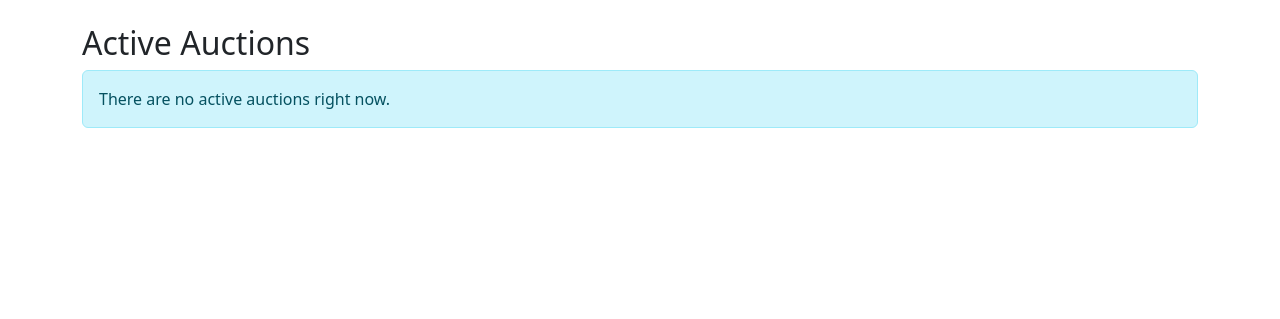
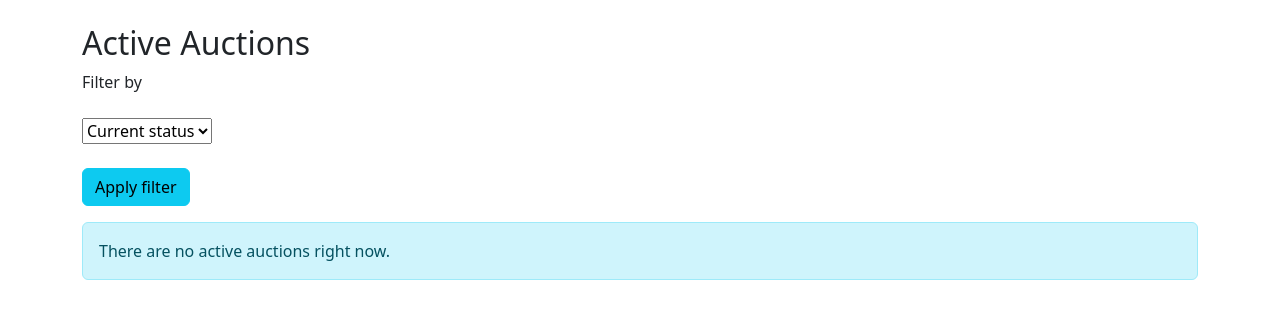
Before and after one commit to Sanjit-Jeevanand/auction-site, a PHP site: page /buyer_auctions.php in a window 1280 px wide. Shown: the part 56-375 px from the top of the page. Run offline with PHP 8.4, Linux system fonts and the light colour scheme; data that the repository does not hold is empty.

Commit message:
Edit display for users with both roles

```diff
--- a/Database/schema.sql
+++ b/Database/schema.sql
@@ -161,7 +161,7 @@ CREATE TABLE auctions (
     FOREIGN KEY (seller_id) REFERENCES users(user_id)
     ON DELETE RESTRICT ON UPDATE CASCADE,
 
-  CHECK (current_status IN ('scheduled','running','ended','cancelled')),
+  CHECK (current_status IN ('scheduled','running','ended')),
   CHECK (end_time > start_time),
   CHECK (reserve_price IS NULL OR reserve_price >= starting_price),
 
--- a/Includes/header.php
+++ b/Includes/header.php
@@ -34,12 +34,12 @@ $current_page = basename($_SERVER['PHP_SELF']);
         <li class="nav-item">
           <a class="nav-link <?= $current_page==='login.php' ? 'active' : '' ?>" href="/auction-site/Pages/login.php">Login</a>
         </li>
-        <?php if ($is_logged_in && ($current_role === 'seller' || $current_role === 'both')): ?>
+        <?php if ($is_logged_in && ($current_role === 'seller')): ?>
         <li class="nav-item">
           <a class="nav-link" href="/auction-site/Pages/seller_items.php">Your items</a>
         </li>
         <?php endif; ?>
-        <?php if ($is_logged_in && ($current_role === 'seller')): ?>
+        <?php if ($is_logged_in && ($current_role === 'seller' )): ?>
         <li class="nav-item">
           <a class="nav-link" href="/auction-site/Pages/seller_auctions.php">Seller auction</a>
         </li>
@@ -49,6 +49,17 @@ $current_page = basename($_SERVER['PHP_SELF']);
           <a class="nav-link" href="/auction-site/Pages/buyer_auctions.php">Buyer auction</a>
         </li>
         <?php endif; ?>
+        <?php if ($is_logged_in && ($current_role === 'both')): ?>
+          <li class="nav-item">
+            <a class="nav-link" href="/auction-site/Pages/seller_items.php">Your items</a>
+          </li>
+          <li class="nav-item">
+            <a class="nav-link" href="/auction-site/Pages/seller_auctions.php">Seller auction</a>
+          </li>
+          <li class="nav-item">
+            <a class="nav-link" href="/auction-site/Pages/buyer_auctions.php">Buyer auction</a>
+          </li>
+          <?php endif; ?>
       </ul>
       <ul class="navbar-nav">
         <?php if ($is_logged_in): ?>
--- a/Pages/bid_history.php
+++ b/Pages/bid_history.php
@@ -27,7 +27,7 @@ require_once __DIR__ . '/../includes/header.php';
             $auction_end_time = new DateTime($auction_status['end_time']);
             $current_time = new DateTime();
             if($current_time > $auction_end_time){
-                $is_auction = false;
+                $is_auction_live = false;
             }
         }
 
--- a/Pages/buyer_auctions.php
+++ b/Pages/buyer_auctions.php
@@ -9,6 +9,32 @@ require_once __DIR__ . '/../includes/header.php';
 <?php
 
     $bidder_id = current_user_id();
+    date_default_timezone_set('Europe/London');
+    $current_time = date('Y-m-d H:i:s');
+
+    // filter auctions by current_status
+
+    // $category_filter = trim($_GET['auction_filter'] ?? 'running');
+
+    // $sql_filter_status = "SELECT
+    // a.auction_id,i.item_id,i.title, u.display_name, a.starting_price,a.start_time,a.end_time,a.current_status
+    // FROM auctions a
+    // LEFT JOIN items i on a.item_id = i.item_id
+    // INNER JOIN users u on i.seller_id = u.user_id
+    // WHERE current_status = :current_status";
+
+    // $stmt_filter_status = $pdo -> prepare($sql_filter_status);
+    // $stmt_filter_status -> execute(['current_status' => $category_filter]);
+    // $filtered_auctions = $stmt_filter_status->fetchAll(PDO::FETCH_ASSOC);
+
+    // update ended auctions
+
+    $sql_update_ended = "UPDATE auctions SET current_status = 'ended'
+    WHERE end_time < :current_time
+    AND current_status IN ('scheduled','running')";
+
+    $stmt_update_ended = $pdo -> prepare($sql_update_ended);
+    $stmt_update_ended -> execute([':current_time' => $current_time]);
 
     // get list of auctions (buyer view) and current highest bid
     $sql_buyer_auctions = "SELECT
@@ -27,12 +53,29 @@ require_once __DIR__ . '/../includes/header.php';
     $stmt_buyer_auctions -> execute();
     $auctions = $stmt_buyer_auctions->fetchAll(PDO::FETCH_ASSOC);
 
-    $sql_highest_bid = "SELECT "
-
 ?>
 
 <div class="auction-list-container">
     <h2>Active Auctions</h2>
+
+    <form action="buyer_auctions.php" method="get">
+
+        <label>Filter by</label>
+        <br><br>
+            <select name="auction_filter">
+                <option>Current status</option>
+                <option>scheduled</option>
+                <option>running</option>
+                <option>cancelled</option>
+                <option>ended</option>
+            </select>
+        <br></br>
+
+        <button type="submit" name="filter_auction" class="btn btn-info">
+            Apply filter
+        </button>
+
+    </form>
 
     <?php if (count($auctions) > 0): ?>
         <table class="table table-striped auction-table">
```
